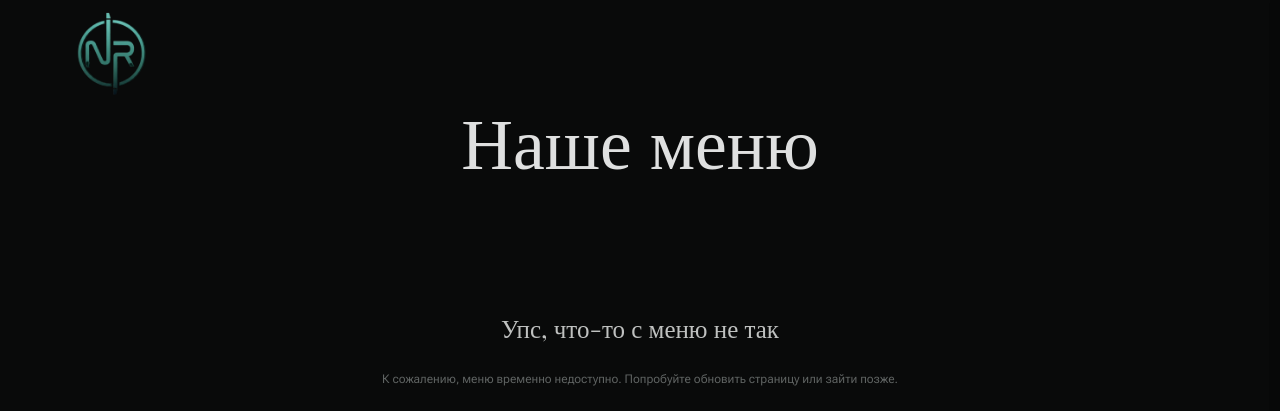
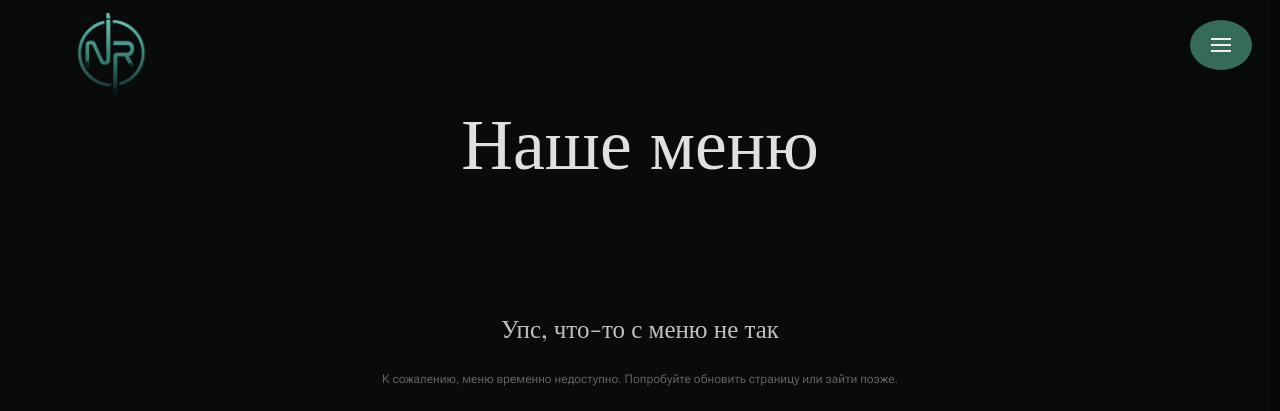
Before and after one commit to zapleoceo/restpublic, a PHP site: page /menu in a window 1280 px wide. Shown: the top 411 px of the page. Run offline with PHP 8.4, Linux system fonts and the light colour scheme; some web fonts are replaced.

Commit message:
Исправлена кнопка сайдбара: всегда круглая, полоски и крестик по центру

```diff
--- a/menu.php
+++ b/menu.php
@@ -248,6 +248,9 @@ if ($menu_loaded) {
             cursor: pointer;
             box-shadow: 0 4px 12px rgba(0,0,0,0.15);
             transition: all 0.3s ease;
+            display: flex;
+            align-items: center;
+            justify-content: center;
         }
 
         .mobile-category-toggle:hover {
@@ -255,6 +258,12 @@ if ($menu_loaded) {
         }
 
         .mobile-category-toggle .hamburger {
+            display: flex;
+            flex-direction: column;
+            align-items: center;
+            justify-content: center;
+            width: 20px;
+            height: 20px;
             transition: all 0.3s ease;
         }
 
@@ -262,13 +271,13 @@ if ($menu_loaded) {
             width: 20px;
             height: 2px;
             background: currentColor;
-            margin: 4px 0;
+            margin: 2px 0;
             transition: all 0.3s ease;
             transform-origin: center;
         }
 
         .mobile-category-toggle.open .hamburger .line:nth-child(1) {
-            transform: rotate(45deg) translate(5px, 5px);
+            transform: rotate(45deg) translate(0, 6px);
         }
 
         .mobile-category-toggle.open .hamburger .line:nth-child(2) {
@@ -276,7 +285,7 @@ if ($menu_loaded) {
         }
 
         .mobile-category-toggle.open .hamburger .line:nth-child(3) {
-            transform: rotate(-45deg) translate(7px, -6px);
+            transform: rotate(-45deg) translate(0, -6px);
         }
 
         .mobile-category-sidebar {
```
